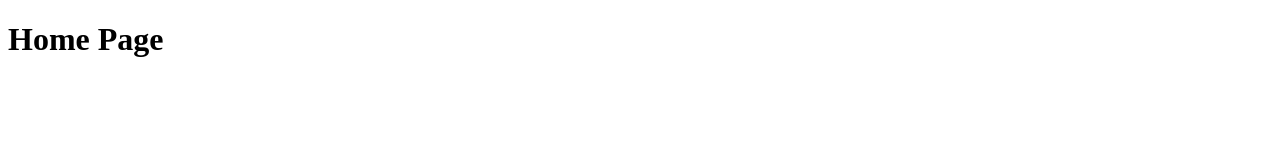
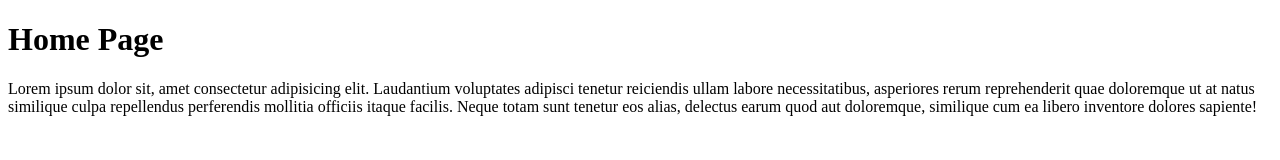
Before and after one commit to Chandradevsingh/demo-repo, a plain HTML site: page index.html in a window 1280 px wide. Drawn offline with Linux system fonts and the light colour scheme.

Commit message:
Added a paragraph

```diff
--- a/index.html
+++ b/index.html
@@ -7,5 +7,6 @@
 </head>
 <body>
     <h1>Home Page</h1>
+    <p>Lorem ipsum dolor sit, amet consectetur adipisicing elit. Laudantium voluptates adipisci tenetur reiciendis ullam labore necessitatibus, asperiores rerum reprehenderit quae doloremque ut at natus similique culpa repellendus perferendis mollitia officiis itaque facilis. Neque totam sunt tenetur eos alias, delectus earum quod aut doloremque, similique cum ea libero inventore dolores sapiente!</p>
 </body>
 </html>
```
